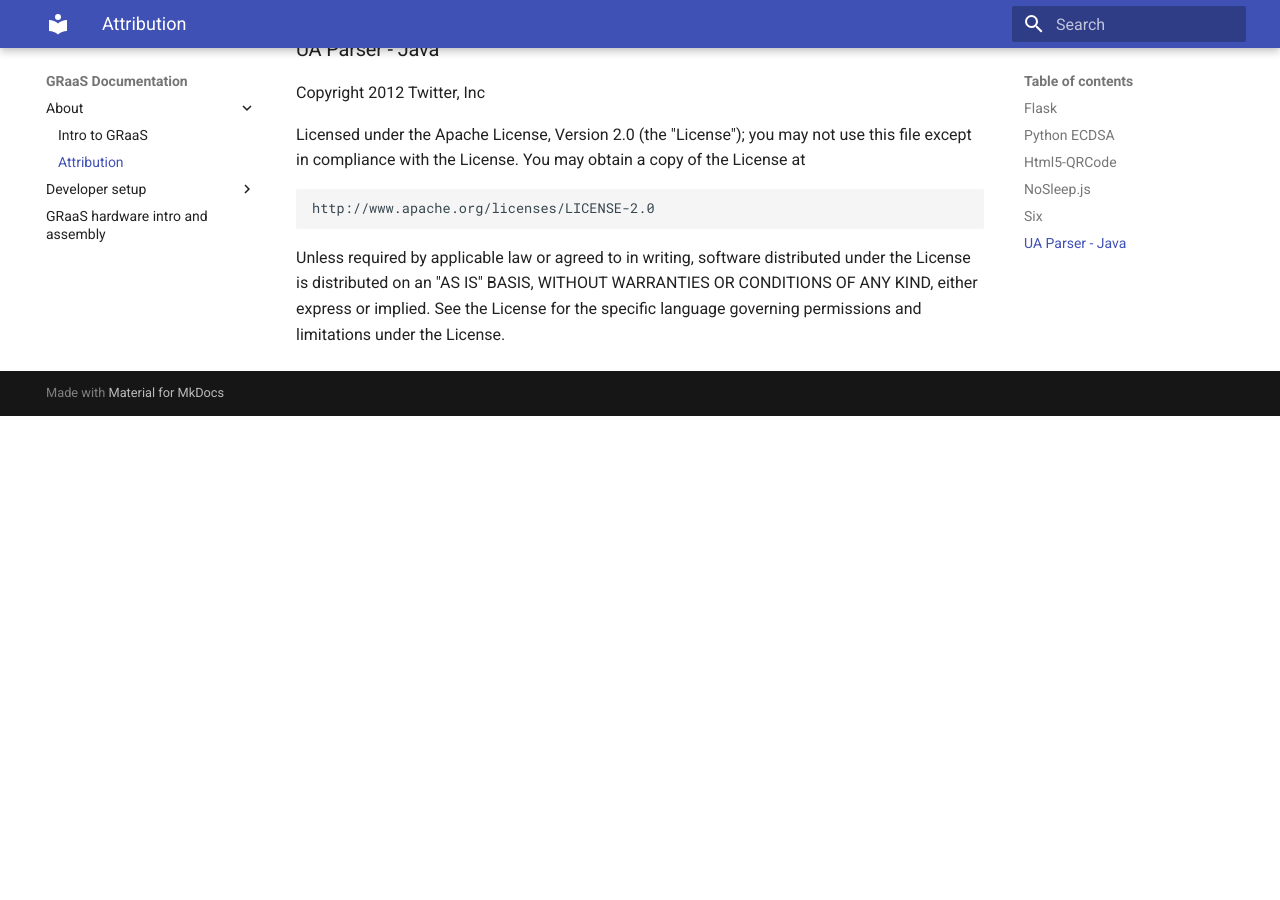
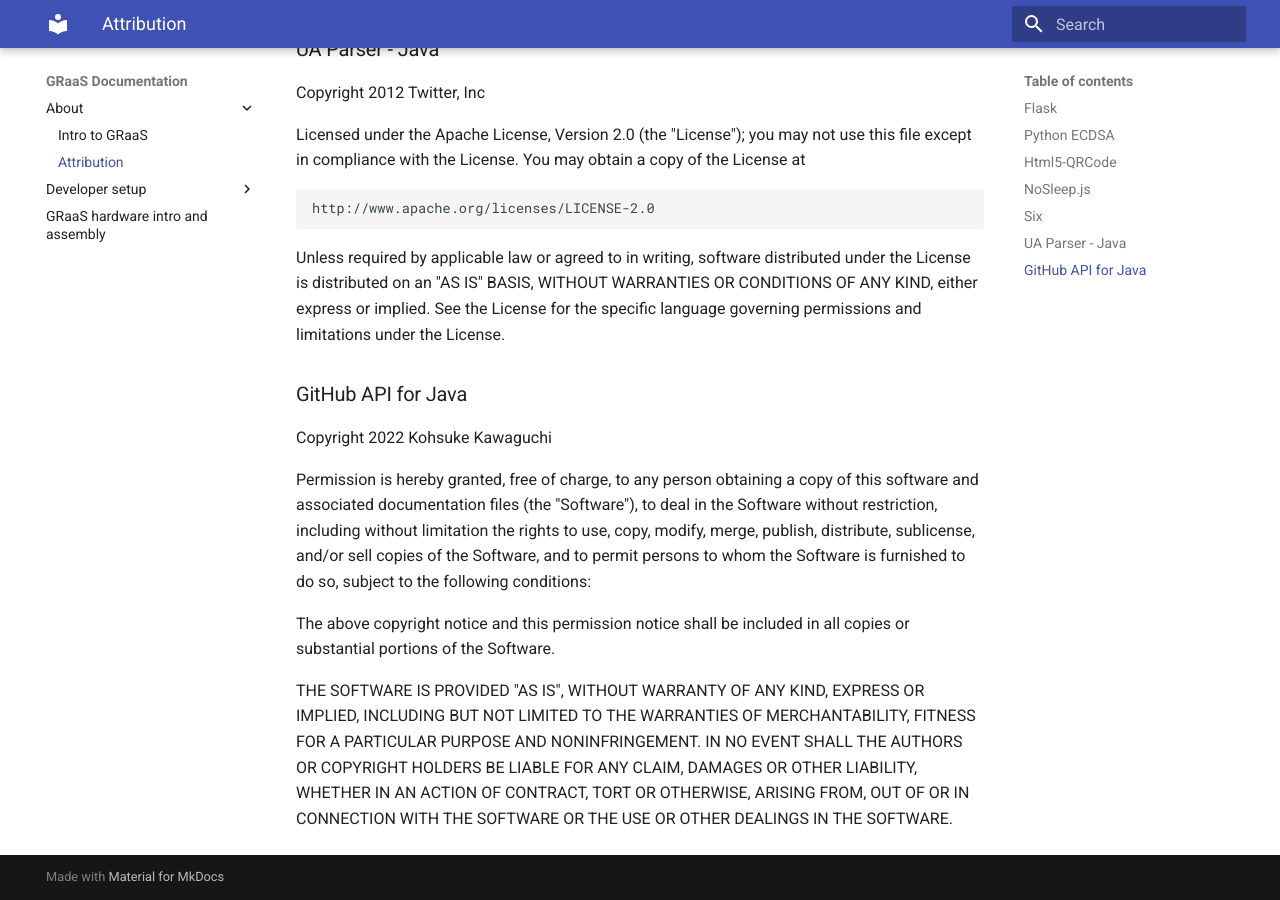
Before and after one commit to cal-itp/graas, an MkDocs documentation site: the page built from docs/attribution.md, in a window 1280 px wide and 900 px high, scrolled down 2916 px. Built offline with MkDocs 1.6.1 and Material for MkDocs 9.7.7, drawn with Linux system fonts in a browser that asks for light colours; before the commit the page ends 3332 px from its top, so only the background shows below that.

Commit message:
add attribution for java gh api

```diff
--- a/docs/attribution.md
+++ b/docs/attribution.md
@@ -118,3 +118,13 @@
 WITHOUT WARRANTIES OR CONDITIONS OF ANY KIND, either express or implied.
 See the License for the specific language governing permissions and
 limitations under the License.
+
+
+### GitHub API for Java
+Copyright 2022 Kohsuke Kawaguchi
+
+Permission is hereby granted, free of charge, to any person obtaining a copy of this software and associated documentation files (the "Software"), to deal in the Software without restriction, including without limitation the rights to use, copy, modify, merge, publish, distribute, sublicense, and/or sell copies of the Software, and to permit persons to whom the Software is furnished to do so, subject to the following conditions:
+
+The above copyright notice and this permission notice shall be included in all copies or substantial portions of the Software.
+
+THE SOFTWARE IS PROVIDED "AS IS", WITHOUT WARRANTY OF ANY KIND, EXPRESS OR IMPLIED, INCLUDING BUT NOT LIMITED TO THE WARRANTIES OF MERCHANTABILITY, FITNESS FOR A PARTICULAR PURPOSE AND NONINFRINGEMENT. IN NO EVENT SHALL THE AUTHORS OR COPYRIGHT HOLDERS BE LIABLE FOR ANY CLAIM, DAMAGES OR OTHER LIABILITY, WHETHER IN AN ACTION OF CONTRACT, TORT OR OTHERWISE, ARISING FROM, OUT OF OR IN CONNECTION WITH THE SOFTWARE OR THE USE OR OTHER DEALINGS IN THE SOFTWARE.
```
